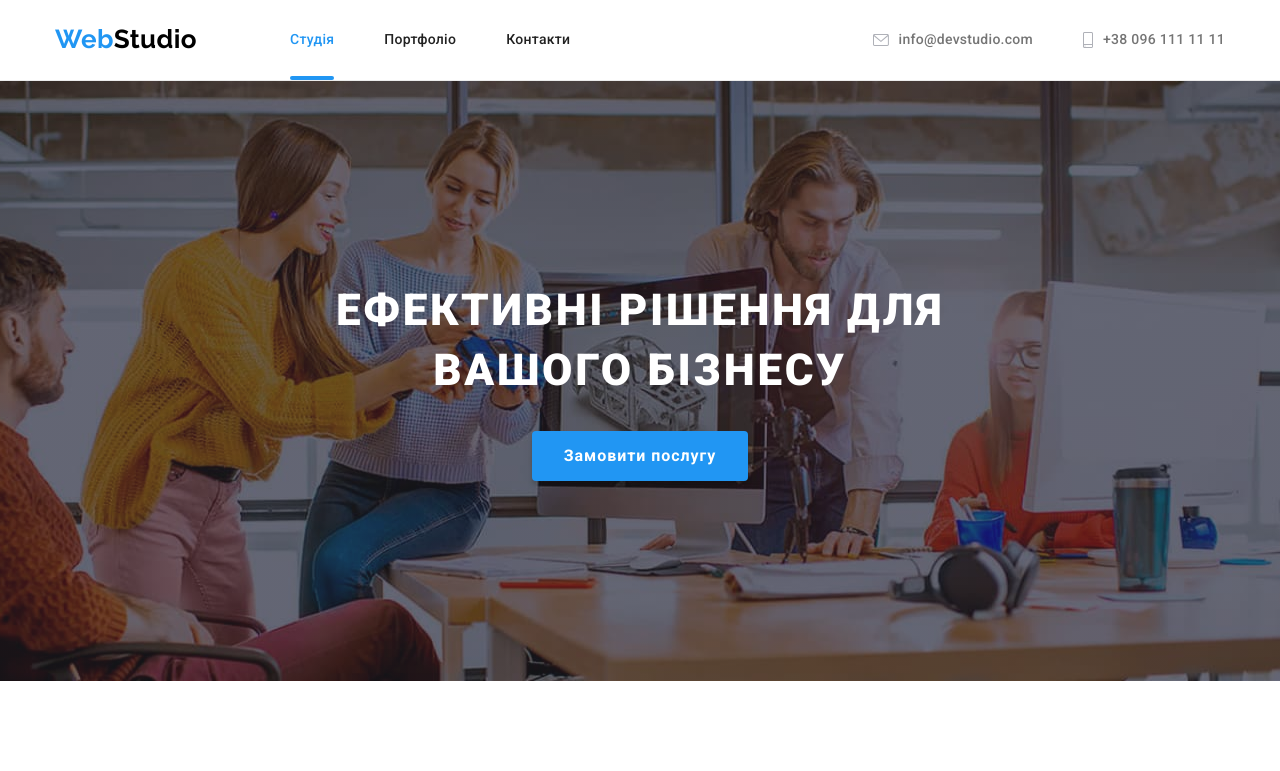
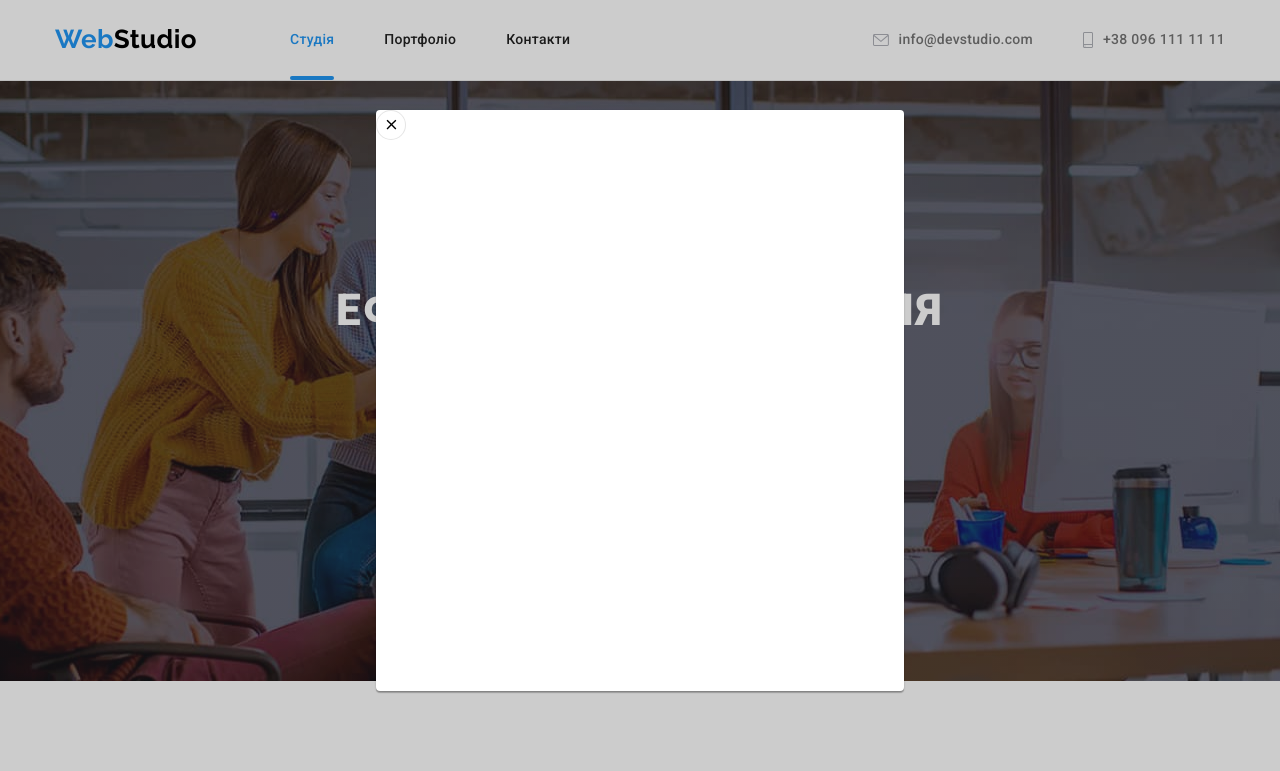
Before and after one commit to Larukhina-Tatiana/goit-markup-hw-05, a plain HTML site: page index.html in a window 1280 px wide. Both pictures are taken after a click on the button "Замовити послугу". Shown: the top 771 px of the page. Drawn offline with nearby package versions, Linux system fonts and the light colour scheme.

Commit message:
Работа над дз 5
Осталась анимация модалки

```diff
--- a/css/styles.css
+++ b/css/styles.css
@@ -749,3 +749,56 @@ portfolio-button:focus {
 .no-padding {
   padding: 0;
 }
+
+/* Модалка */
+.is-hidden{
+  visibility: hidden;
+  opacity: 0;
+  cursor: pointer;
+}
+
+.backdrop {
+  position: fixed;
+  top: 0;
+  bottom: 0;
+  width: 100%;
+  height: 100vh;
+  background: rgba(0, 0, 0, 0.2);
+  z-index: 1;
+
+}
+
+.modal {
+  position: absolute;
+  top: 0;
+  left: 0%;
+  bottom: 0;
+  right: 0;
+  margin: auto;
+  width: 528px;
+  height: 581px;
+
+  background-color: var(--hero);
+  box-shadow: 0px 1px 3px rgba(0, 0, 0, 0.12), 0px 1px 1px rgba(0, 0, 0, 0.14), 0px 2px 1px rgba(0, 0, 0, 0.2);
+  border-radius: 4px;
+
+}
+
+/* Выравнивание кнопки относительно мод.окна */
+.modal-close-btn {
+  position: absolute;
+  display: flex;
+  justify-content: center;
+  align-items: center;
+  left: 8;
+  top: 8;
+  width: 30px;
+  height: 30px;
+  background-color: var(--white);
+  border: 1px solid rgba(0, 0, 0, 0.1);
+  border-radius: 50%;
+}
+
+.close-icon {
+  fill:#000000;
+  }
--- a/index.html
+++ b/index.html
@@ -56,7 +56,7 @@
     <!-- Секция 1  Герой "Шапка" по Фигме -->
     <section class="hero">
       <h1 class="hero-title">Ефективні рішення для вашого бізнесу</h1>
-      <button class="hero-button" type="button">Замовити послугу</button>
+      <button class="hero-button" type="button" data-modal-open>Замовити послугу</button>
     </section>
     <!-- Секция 2 "Особливості" peculiarities -->
     <section class="peculiarities section no-padding-bottom">
@@ -415,6 +415,18 @@
       </div>
     </div>
   </footer>
+  <div class="backdrop is-hidden" data-modal>
+    <div class="modal">
+      <button class="modal-close-btn" type="button" data-modal-close>
+        <svg class="close-icon" width="16" height="16">
+          <use href="./images/icons/icons.svg#icon-close-black-18dp"></use>
+        </svg>
+      </button>
+    </div>
+  </div>
+
+  <script src="./js/modal.js"></script>
+
 </body>
 
 </html>
--- /dev/null
+++ b/js/modal.js
@@ -0,0 +1,14 @@
+(() => {
+  const refs = {
+    openModalBtn: document.querySelector("[data-modal-open]"),
+    closeModalBtn: document.querySelector("[data-modal-close]"),
+    modal: document.querySelector("[data-modal]"),
+  };
+
+  refs.openModalBtn.addEventListener("click", toggleModal);
+  refs.closeModalBtn.addEventListener("click", toggleModal);
+
+  function toggleModal() {
+    refs.modal.classList.toggle("is-hidden");
+  }
+})();
```
